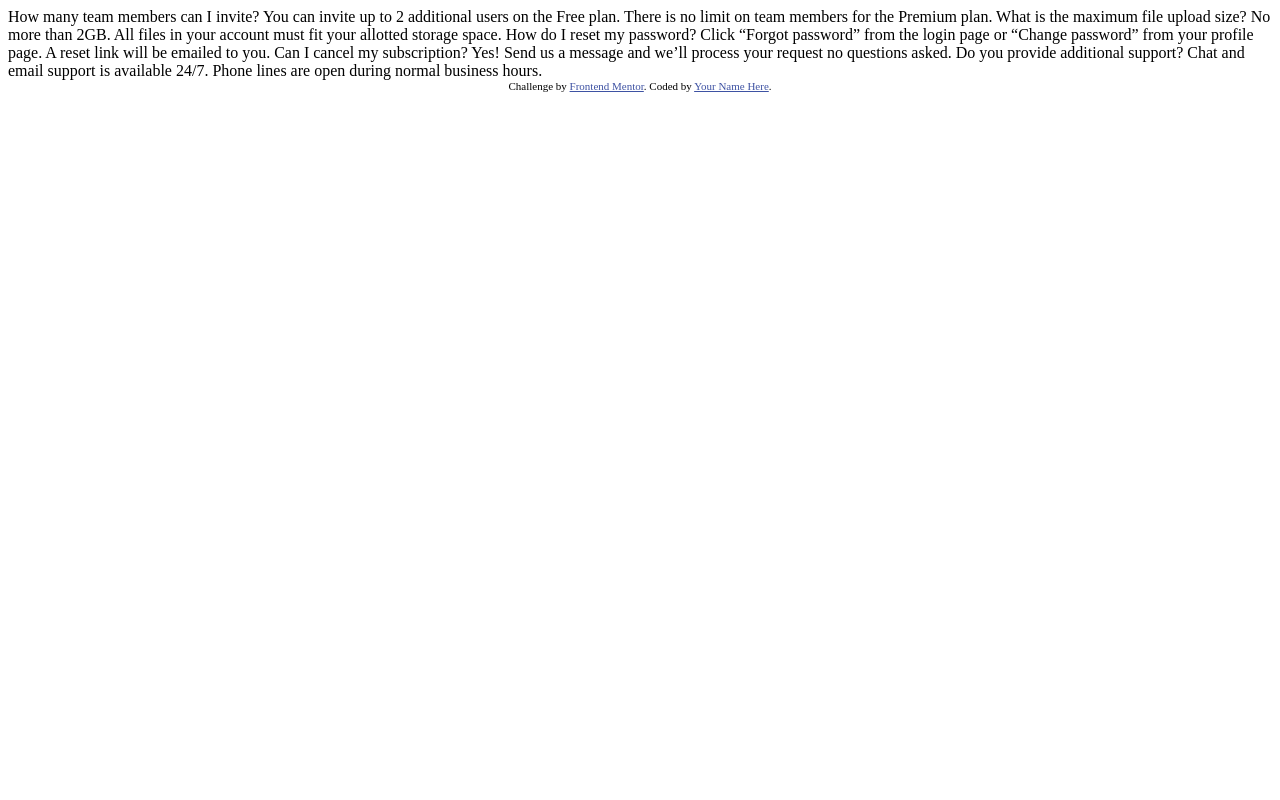
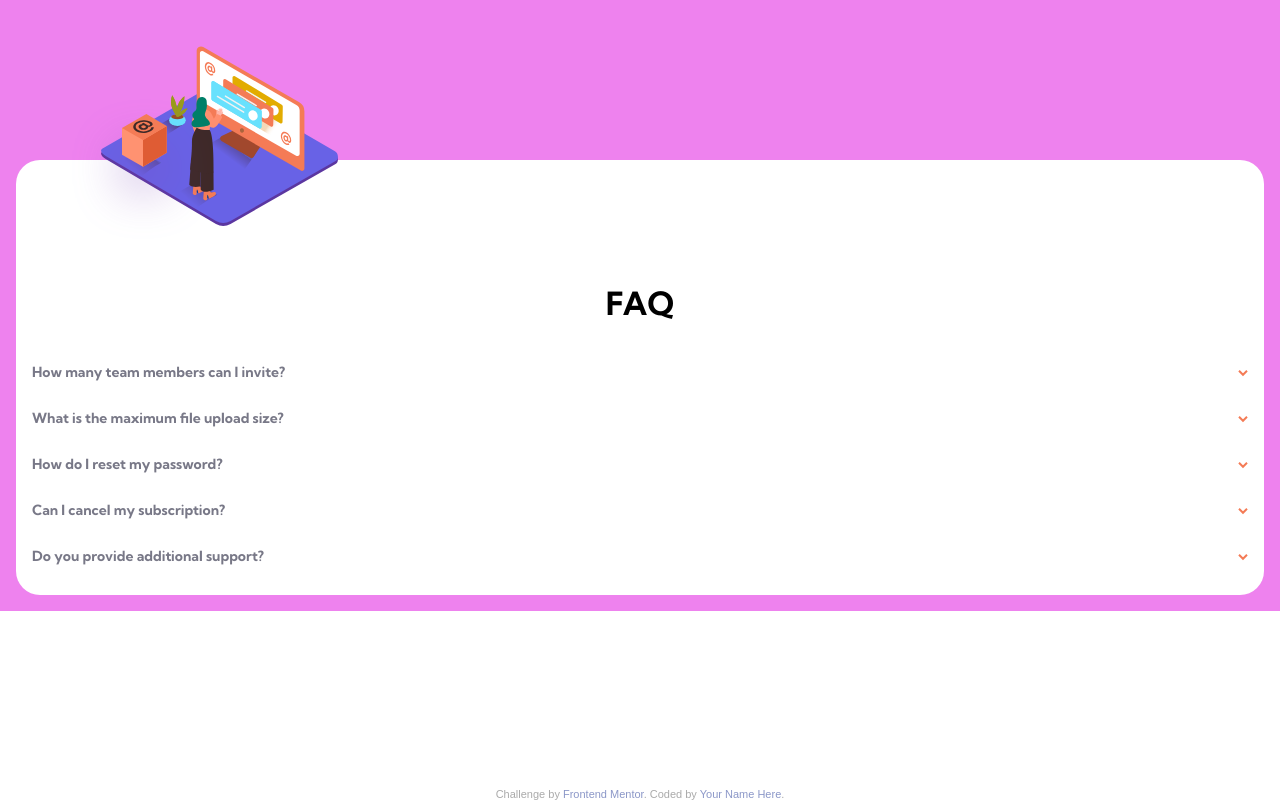
Before and after one commit to edgarfb/faq-accordion-card, a website: page index.html in a window 1280 px wide. Drawn offline with Linux system fonts and the light colour scheme.

Commit message:
new sass files

```diff
--- /dev/null
+++ b/_common.scss
@@ -0,0 +1,22 @@
+body {
+    padding: 0;
+    margin: 0;
+    box-sizing: border-box;
+}
+
+
+
+
+.attribution {
+    color: #aaa;
+    font-family: "Lexend Deca", sans-serif;
+    position: fixed;
+    bottom: 0;
+    width: 100%;
+    margin: 0 auto;
+}
+.attribution a {
+    color: #006970;
+    text-decoration: none;
+    opacity: .6;
+}
--- a/index.html
+++ b/index.html
@@ -1,40 +1,102 @@
 <!DOCTYPE html>
 <html lang="en">
+
 <head>
   <meta charset="UTF-8">
-  <meta name="viewport" content="width=device-width, initial-scale=1.0"> <!-- displays site properly based on user's device -->
+  <meta name="viewport" content="width=device-width, initial-scale=1.0">
+  <!-- displays site properly based on user's device -->
 
   <link rel="icon" type="image/png" sizes="32x32" href="./images/favicon-32x32.png">
+  <link rel="preconnect" href="https://fonts.gstatic.com">
+<link href="https://fonts.googleapis.com/css2?family=Kumbh+Sans:wght@400;700&display=swap" rel="stylesheet">
+  <link rel="stylesheet" href="./styles.css">
 
   <title>Frontend Mentor | FAQ Accordion Card</title>
 
   <!-- Feel free to remove these styles or customise in your own stylesheet 👍 -->
   <style>
-    .attribution { font-size: 11px; text-align: center; }
-    .attribution a { color: hsl(228, 45%, 44%); }
+    .attribution {
+      font-size: 11px;
+      text-align: center;
+    }
+
+    .attribution a {
+      color: hsl(228, 45%, 44%);
+    }
   </style>
 </head>
+
 <body>
-  How many team members can I invite?
-  You can invite up to 2 additional users on the Free plan. There is no limit on
-  team members for the Premium plan.
+  <div class="container">
+    <div class="card-container">
 
-  What is the maximum file upload size?
-  No more than 2GB. All files in your account must fit your allotted storage space.
+      <figure class="main-img">
+        <img class="img-woman" src="./images/illustration-woman-online-mobile.svg" alt="woman">
+      </figure>
 
-  How do I reset my password?
-  Click “Forgot password” from the login page or “Change password” from your profile page.
-  A reset link will be emailed to you.
+      <h2>FAQ</h2>
+      <div class="card-faq-box">
 
-  Can I cancel my subscription?
-  Yes! Send us a message and we’ll process your request no questions asked.
+        <div class="card-faq-title">
+          <h3>How many team members can I invite?</h3>
+          <button class="btn">
+            <img src="./images/icon-arrow-down.svg" alt="arroy down">
+          </button>
+        </div>
 
-  Do you provide additional support?
-  Chat and email support is available 24/7. Phone lines are open during normal business hours.
+        <p class="info-hidden">You can invite up to 2 additional users on the Free plan. There is no limit on
+          team members for the Premium plan.</p>
+      </div>
 
+      <div class="card-faq-box">
+        <div class="card-faq-title">
+          <h3>What is the maximum file upload size?</h3>
+          <button class="btn">
+            <img src="./images/icon-arrow-down.svg" alt="arroy down">
+          </button>
+        </div>
+        <p class="info-hidden">No more than 2GB. All files in your account must fit your allotted storage space.</p>
+      </div>
+
+      <div class="card-faq-box">
+        <div class="card-faq-title">
+          <h3>How do I reset my password?</h3>
+          <button class="btn">
+            <img src="./images/icon-arrow-down.svg" alt="arroy down">
+          </button>
+        </div>
+        <p class="info-hidden">
+          Click “Forgot password” from the login page or “Change password” from your profile page.
+          A reset link will be emailed to you.
+        </p>
+      </div>
+
+      <div class="card-faq-box">
+        <div class="card-faq-title">
+          <h3>Can I cancel my subscription?</h3>
+          <button class="btn">
+            <img src="./images/icon-arrow-down.svg" alt="arroy down">
+          </button>
+        </div>
+        <p class="info-hidden">Yes! Send us a message and we’ll process your request no questions asked.</p>
+      </div>
+
+      <div class="card-faq-box">
+        <div class="card-faq-title">
+          <h3>Do you provide additional support?</h3>
+          <button class="btn">
+            <img src="./images/icon-arrow-down.svg" alt="arroy down">
+          </button>
+        </div>
+        <p class="info-hidden">Chat and email support is available 24/7. Phone lines are open during normal business hours.</p>
+      </div>
+
+    </div>
+  </div>
   <div class="attribution">
     Challenge by <a href="https://www.frontendmentor.io?ref=challenge" target="_blank">Frontend Mentor</a>.
     Coded by <a href="#">Your Name Here</a>.
   </div>
 </body>
+
 </html>
--- /dev/null
+++ b/styles.scss
@@ -0,0 +1,86 @@
+// basic reset and commons styles
+@use "_common";
+
+// colors
+$dark-blue: hsl(238, 29%, 16%);
+$soft-red: hsl(14, 88%, 65%);
+$very-dark-grayish-blue: hsl(237, 12%, 33%);
+$dark-grayish-blue: hsl(240, 6%, 50%);
+$light-grayish-blue: hsl(240, 5%, 91%);
+
+$gradient-violet: hsl(273, 75%, 66%);
+$gradient-blue: hsl(240, 73%, 65%);
+
+body {
+    font-family: 'Kumbh Sans', sans-serif;
+    font-size: 12px;
+}
+
+
+.container {
+    background: violet;
+    padding: 1rem;
+    padding-top: 10rem;
+    min-width: 375px;
+
+
+}
+
+
+
+.card-container {
+    background: white;
+    padding: 1rem;
+    padding-top: 6rem;
+    border-radius: 1.5rem;
+    position: relative;
+
+    .main-img {
+        position: absolute;
+        top: -29%;
+    }
+
+    h2 {
+        text-align: center;
+        font-size: 2rem;
+        font-weight: 700;
+    }
+
+    .card-faq-box {
+        .card-faq-title {
+            display: flex;
+            justify-content: space-between;
+
+            .btn {
+                border: none;
+                background: transparent;
+                padding: 0;
+            }
+            .btn:hover {
+                cursor: pointer;
+            }
+
+        }
+
+
+        h3, p {
+            color: $dark-grayish-blue;
+        }
+
+    }
+}
+
+
+// this class will be apply when the user clicked the .btn element
+// JS
+.btn-up {
+    transform: rotate(180deg);
+}
+
+.info-hidden {
+    display: none;
+}
+
+.info-show {
+    display: block;
+}
```
Also changed, not shown: package.json (added, +29 -0 lines), styles.css (added), 2 other files.
